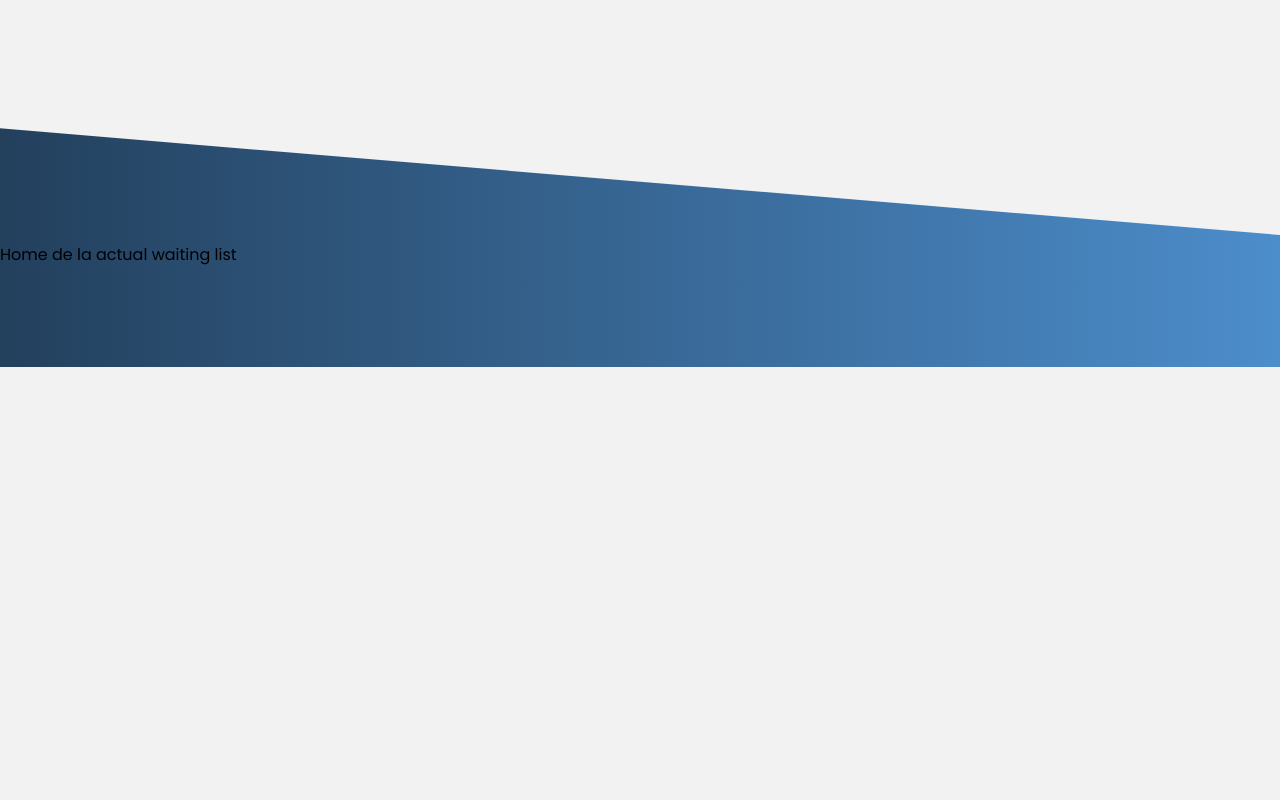
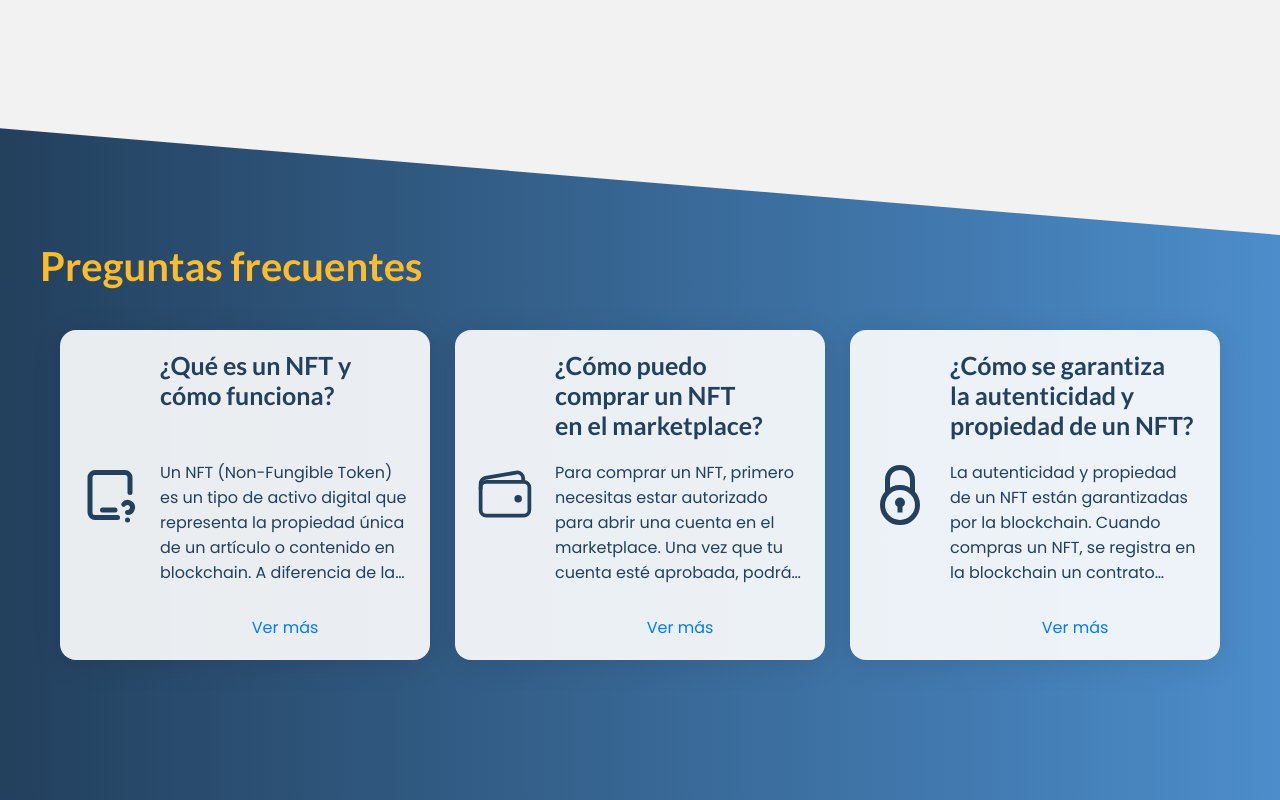
Before and after one commit to jaengustavof/ferro-trade-mkt, a React (Vite) app: page / in a window 1280 px wide. Shown: the part 2508-3308 px from the top of the page. Before the commit the page ends 2875 px from the top, so only its background shows below. Built offline with nearby package versions, Linux system fonts and the light colour scheme; what ipfs-http-client would draw is missing.

Commit message:
faqs section

```diff
--- /dev/null
+++ b/src/frontend/components/ad-hoc/home/Faqs.jsx
@@ -0,0 +1,61 @@
+import React, { useState } from 'react';
+import { TbDeviceIpadQuestion } from 'react-icons/tb';
+import { IoWalletOutline } from 'react-icons/io5';
+import { GrSecure } from 'react-icons/gr';
+
+const Faqs = () => {
+  const [showMore, setShowMore] = useState({
+    1: false,
+    2: false,
+    3: false,
+  });
+
+  const toggleShowMore = (id) => {
+    setShowMore((prev) => ({ ...prev, [id]: !prev[id] }));
+  };
+
+  return (
+    <section className="faqs">
+      <div className="faqs-container">
+        <TbDeviceIpadQuestion className="faq-icon" />
+        <div className="faqs-container__data">
+          <h4 className="container-title">¿Qué es un NFT y cómo funciona?</h4>
+          <div className={`container-text ${showMore[1] ? 'show-all' : ''}`}>
+            Un NFT (Non-Fungible Token) es un tipo de activo digital que representa la propiedad única de un artículo o contenido en blockchain. A diferencia de las criptomonedas, los NFTs no son intercambiables entre sí porque cada uno tiene características y valores únicos.
+          </div>
+          <button className="toggle-button" onClick={() => toggleShowMore(1)}>
+            {showMore[1] ? 'Ver menos' : 'Ver más'}
+          </button>
+        </div>
+      </div>
+
+      <div className="faqs-container">
+        <IoWalletOutline className="faq-icon" />
+        <div className="faqs-container__data">
+          <h4 className="container-title">¿Cómo puedo comprar un NFT en el marketplace?</h4>
+          <div className={`container-text ${showMore[2] ? 'show-all' : ''}`}>
+            Para comprar un NFT, primero necesitas estar autorizado para abrir una cuenta en el marketplace. Una vez que tu cuenta esté aprobada, podrás comprar NFTs utilizando cualquier tarjeta de crédito. Busca el NFT que deseas comprar, haz clic en "Comprar", y sigue las instrucciones para completar la transacción.
+          </div>
+          <button className="toggle-button" onClick={() => toggleShowMore(2)}>
+            {showMore[2] ? 'Ver menos' : 'Ver más'}
+          </button>
+        </div>
+      </div>
+
+      <div className="faqs-container">
+        <GrSecure className="faq-icon" />
+        <div className="faqs-container__data">
+          <h4 className="container-title">¿Cómo se garantiza la autenticidad y propiedad de un NFT?</h4>
+          <div className={`container-text ${showMore[3] ? 'show-all' : ''}`}>
+            La autenticidad y propiedad de un NFT están garantizadas por la blockchain. Cuando compras un NFT, se registra en la blockchain un contrato inteligente que certifica que eres el propietario legítimo de ese activo. Toda la información, incluyendo el historial de transacciones y propietarios anteriores, está disponible públicamente en la cadena de bloques, lo que asegura transparencia y autenticidad.
+          </div>
+          <button className="toggle-button" onClick={() => toggleShowMore(3)}>
+            {showMore[3] ? 'Ver menos' : 'Ver más'}
+          </button>
+        </div>
+      </div>
+    </section>
+  );
+};
+
+export default Faqs;
--- a/src/frontend/pages/Home.jsx
+++ b/src/frontend/pages/Home.jsx
@@ -1,6 +1,7 @@
 import Heading from "../components/ad-hoc/home/Heading";
 import Slider from "../components/global/Slider";
 import PriceList from "../components/ad-hoc/home/PriceList";
+import Faqs from "../components/ad-hoc/home/Faqs";
 
 const images = [
   "/assets/img/marketplace/nft1.svg",
@@ -34,7 +35,8 @@ const Home = () => {
       >
           <path fill="#f2f2f2" fillOpacity="1" d="M0,60L1440,180L1440,0L0,0Z"></path>
       </svg>
-      <div>Home de la actual waiting list</div>
+      <h2 className="home-page__nfts">Preguntas frecuentes</h2>
+      <Faqs />
     </section>
 
   )
--- /dev/null
+++ b/src/frontend/styles/components/ad-hoc/home/faqs.scss
@@ -0,0 +1,75 @@
+.faqs {
+    color: $white;
+    display: flex;
+    flex-direction: column;
+    justify-content: flex-start;
+    gap: 2.5rem;
+    padding: 4rem 2rem;
+    max-width: 120rem;
+    margin: 0 auto;
+    @include mf-tablet-big {
+        flex-direction: row;
+    }
+   .faqs-container {
+        width: 100%;
+        padding: 2rem;
+        display: flex;
+        flex-direction: row;
+        gap: 2rem;
+        background-color: rgba(255, 255, 255, 0.9);
+        border-radius: 1.6rem;
+        box-shadow: 0 4px 30px rgba(0, 0, 0, 0.1);
+        .faq-icon {
+            font-size: 6rem;
+            flex-shrink: 0;
+            color: $waiting-list-color;
+        }
+        &__data {
+            display: flex;
+            flex-direction: column;
+            justify-content: space-between;
+            align-items: center;
+            gap: 2rem;
+            .container-title {
+                font-size: $h4-font-size;
+                font-weight: 700;
+                color: $waiting-list-color;
+                @include mf-tablet-big {
+                    min-height: 9rem;
+                }
+                @include mf-laptop {
+                    min-height: none;
+                }
+            }
+            .container-text {
+                font-size: 1.6rem;
+                font-weight: 400;
+                color: $waiting-list-color;
+                overflow: hidden;
+                display: -webkit-box;
+                -webkit-line-clamp: 5; /* Limit to 5 lines */
+                -webkit-box-orient: vertical;
+                text-overflow: ellipsis;
+                transition: 0.5s ease-in-out;
+                @include mf-tablet-big {
+                    flex-direction: row;
+                }
+            }
+            .show-all {
+                -webkit-line-clamp: unset;
+                display: block;
+            }
+            .toggle-button {
+                background-color: transparent;
+                color: #007bff;
+                border: none;
+                cursor: pointer;
+                padding: 0;
+                margin-top: 10px;
+            }
+            .toggle-button:hover {
+                text-decoration: underline;
+            }
+        }
+   }
+}
--- a/src/frontend/styles/index.scss
+++ b/src/frontend/styles/index.scss
@@ -14,6 +14,7 @@
 @import "./components/ad-hoc/home/heading.scss";
 @import "./components/ad-hoc/home/price-list.scss";
 @import "./components/ad-hoc/home/price-table.scss";
+@import "./components/ad-hoc/home/faqs.scss";
 @import "./components/global/navbar.scss";
 @import "./components/global/slider.scss";
 @import "./components/ad-hoc/menu/connectWallet.scss";
```
